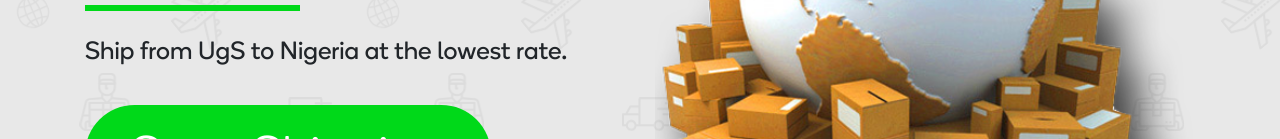
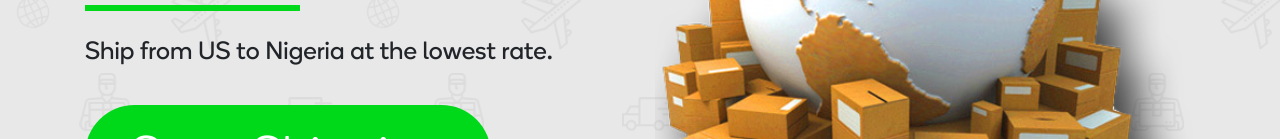
Before and after one commit to isaiahiyede/shipeazi, a plain HTML site: page index.html in a window 1280 px wide. Shown: the part 468-607 px from the top of the page. Drawn offline with Linux system fonts and the light colour scheme.

Commit message:
Update index.html

```diff
--- a/index.html
+++ b/index.html
@@ -31,7 +31,7 @@
                         <span class="txt-rotate" data-period="2000" data-rotate='[ "easy.", "simple.", "fast.", "cheap.", "effortless!" ]'></span>
                     </h1>
                     <div class="top-line"></div>
-                    <p class="big-extract">Ship from UgS to Nigeria at the lowest rate.</p>
+                    <p class="big-extract">Ship from US to Nigeria at the lowest rate.</p>
 
                     <a href="#">
                         <div class="buttons">
```
